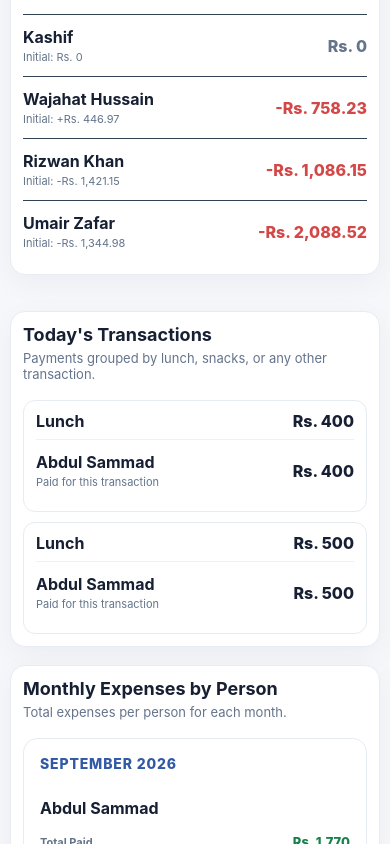
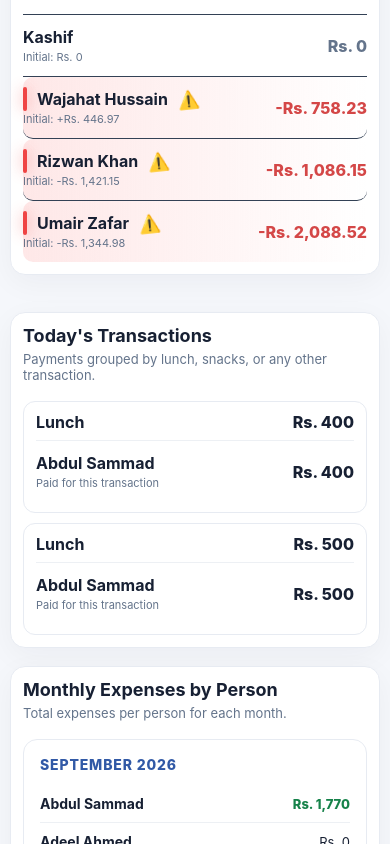
Before and after one commit to AbdulSammadFarooq/lunch-management-system, a plain HTML site: page index.html in a window 390 px wide. Shown: the part 2400-3244 px from the top of the page. Drawn offline with Linux system fonts and the light colour scheme.

Commit message:
fix issue

```diff
--- a/app.js
+++ b/app.js
@@ -389,9 +389,10 @@ function renderWallets(calc) {
         const balance = calc.balances.get(p.id) || 0;
 
         const isPositiveWallet = balance > 0;
+        const isNegativeWallet = balance < 0;
 
         return `
-      <div class="wallet-item ${isPositiveWallet ? "positive-wallet" : ""}">
+      <div class="wallet-item ${isPositiveWallet ? "positive-wallet" : isNegativeWallet ? "negative-wallet" : ""}">
         <div>
           <span class="wallet-name">
             ${escapeHtml(p.name)}
@@ -400,6 +401,9 @@ function renderWallets(calc) {
               <span class="confetti" aria-hidden="true">
                 <i></i><i></i><i></i><i></i><i></i><i></i>
               </span>
+            ` : ""}
+            ${isNegativeWallet ? `
+              <span class="negative-mark" role="img" aria-label="Negative balance">⚠️</span>
             ` : ""}
           </span>
 
--- a/style.css
+++ b/style.css
@@ -372,6 +372,48 @@ body.dark-mode .positive-wallet {
 .positive-wallet .confetti {
   left: 0;
 }
+.negative-wallet {
+  position: relative;
+  padding: 12px 10px;
+  border-radius: 10px;
+  background: linear-gradient(90deg, rgba(254, 226, 226, 0.82), rgba(255, 255, 255, 0));
+}
+
+body.dark-mode .negative-wallet {
+  background: linear-gradient(90deg, rgba(127, 29, 29, 0.38), rgba(30, 41, 59, 0));
+}
+
+.negative-wallet .wallet-name {
+  position: relative;
+  padding-left: 14px;
+}
+
+.negative-wallet .wallet-name::before {
+  content: "";
+  position: absolute;
+  left: 0;
+  top: 50%;
+  width: 4px;
+  height: 24px;
+  border-radius: 999px;
+  background: #ef4444;
+  transform: translateY(-50%);
+  box-shadow: 0 0 14px rgba(239, 68, 68, 0.48);
+}
+
+.negative-mark {
+  display: inline-block;
+  margin-left: 6px;
+  font-size: 17px;
+  line-height: 1;
+  vertical-align: middle;
+  animation: warningPulse 1.6s ease-in-out infinite;
+}
+
+@keyframes warningPulse {
+  0%, 100% { transform: rotate(-8deg) scale(1); }
+  50% { transform: rotate(8deg) scale(1.18); }
+}
 .pill {
   display: inline-flex;
   align-items: center;
@@ -596,11 +638,13 @@ body.dark-mode .error {
 
 .monthly-expenses {
   display: grid;
-  grid-template-columns: repeat(auto-fit, minmax(350px, 1fr));
+  grid-template-columns: repeat(auto-fit, minmax(min(100%, 350px), 1fr));
   gap: 16px;
 }
 
 .monthly-card {
+  min-width: 0;
+  overflow: hidden;
   background: #fff;
   border: 1px solid #e7ebf2;
   border-radius: 14px;
@@ -637,6 +681,8 @@ body.dark-mode .monthly-month {
 
 .monthly-table {
   width: 100%;
+  max-width: 100%;
+  table-layout: fixed;
   border-collapse: collapse;
   font-size: 12px;
 }
@@ -663,6 +709,7 @@ body.dark-mode .monthly-table thead th {
 
 .monthly-table td {
   padding: 10px 0;
+  overflow-wrap: anywhere;
   border-bottom: 1px solid #edf0f4;
 }
 
@@ -921,11 +968,17 @@ body.dark-mode .monthly-total-amount {
   }
   .monthly-table {
     min-width: 0;
+    width: 100%;
   }
   .monthly-table thead {
     display: none;
   }
   .monthly-table tbody tr {
+    display: grid;
+    grid-template-columns: minmax(0, 1fr) auto;
+    align-items: center;
+    gap: 8px;
+    width: 100%;
     padding: 10px 0;
     border-bottom: 1px solid #edf0f4;
   }
@@ -936,33 +989,24 @@ body.dark-mode .monthly-total-amount {
     border-bottom: 0;
   }
   .monthly-table td {
-    display: flex;
-    justify-content: space-between;
-    align-items: center;
-    gap: 12px;
-    padding: 7px 0;
+    display: block;
+    min-width: 0;
+    padding: 0;
     border-bottom: 0;
-    text-align: right;
+    text-align: left;
   }
   .monthly-table td::before {
-    content: attr(data-label);
-    color: #64748b;
-    font-size: 11px;
-    font-weight: 700;
-    text-align: left;
+    display: none;
   }
-  body.dark-mode .monthly-table td::before {
-    color: #94a3b8;
+  .monthly-table td:last-child {
+    text-align: right;
+    white-space: nowrap;
   }
   .monthly-table td.person {
     display: block;
-    padding-top: 4px;
-    padding-bottom: 9px;
-    text-align: left;
-    font-size: 16px;
-  }
-  .monthly-table td.person::before {
-    display: none;
+    padding: 0;
+    overflow-wrap: anywhere;
+    font-size: 14px;
   }
 }
 
```
